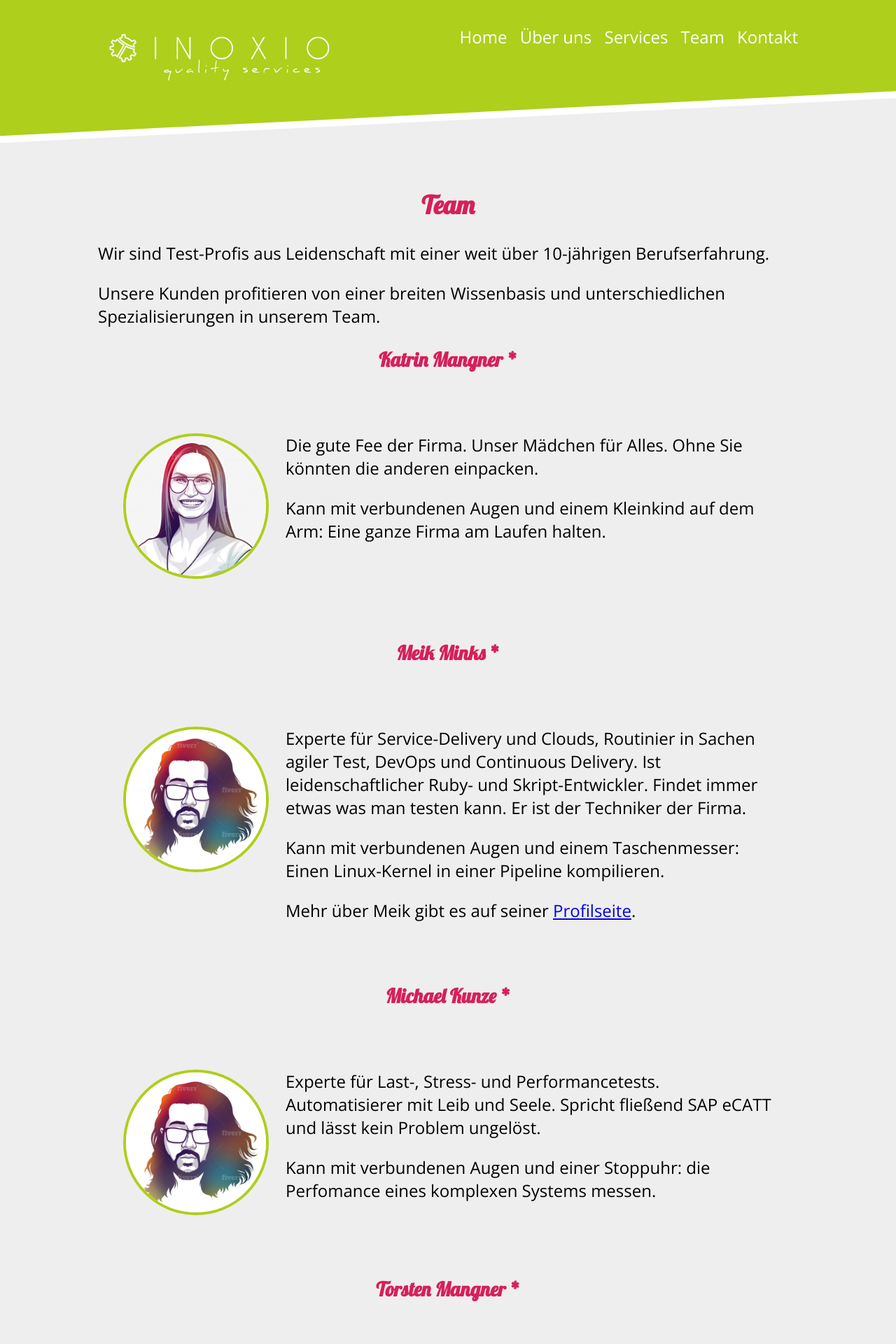
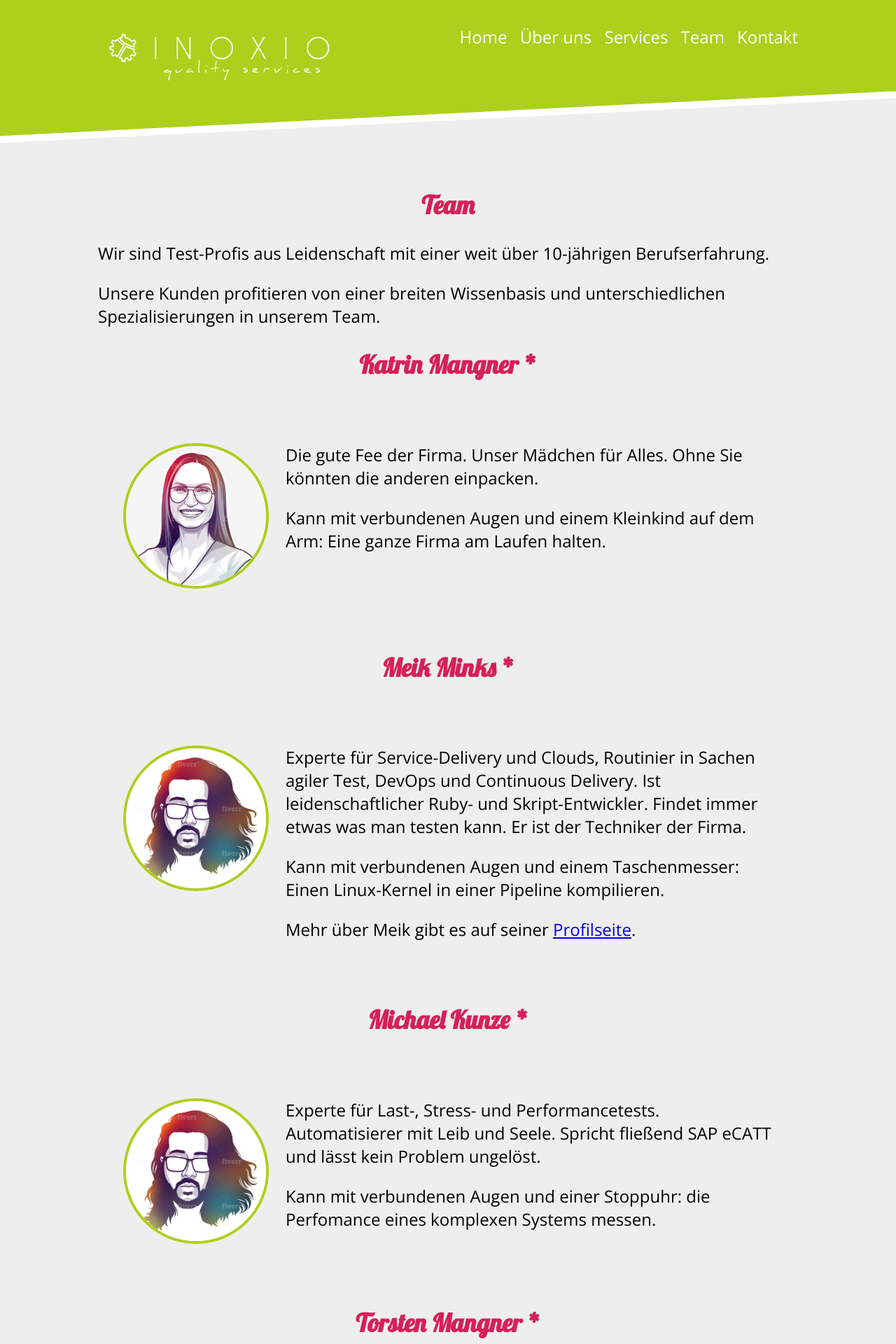
Before and after one commit to inoxio/inoxio.github.io, a Jekyll site: the page built from team.html, in a window 1280 px wide. Shown: the top 1920 px of the page at 70% size. Built offline with Jekyll 4.4.1, drawn with Linux system fonts in a browser that asks for light colours; nearby versions of some CDN libraries.

Commit message:
make colleague names h2

```diff
--- a/_includes/sections/team.md
+++ b/_includes/sections/team.md
@@ -9,7 +9,7 @@ unterschiedlichen Spezialisierungen in unserem Team.
 {% for colleague in colleagues %}
 
   <div class="colleague">
-    <h3 class="name">{{ colleague.name }} *</h3>
+    <h2 class="name">{{ colleague.name }} *</h2>
     <div class="content">
       <img src="{{ colleague.avatar | relative_url }}" />
       <div class="text">
```
